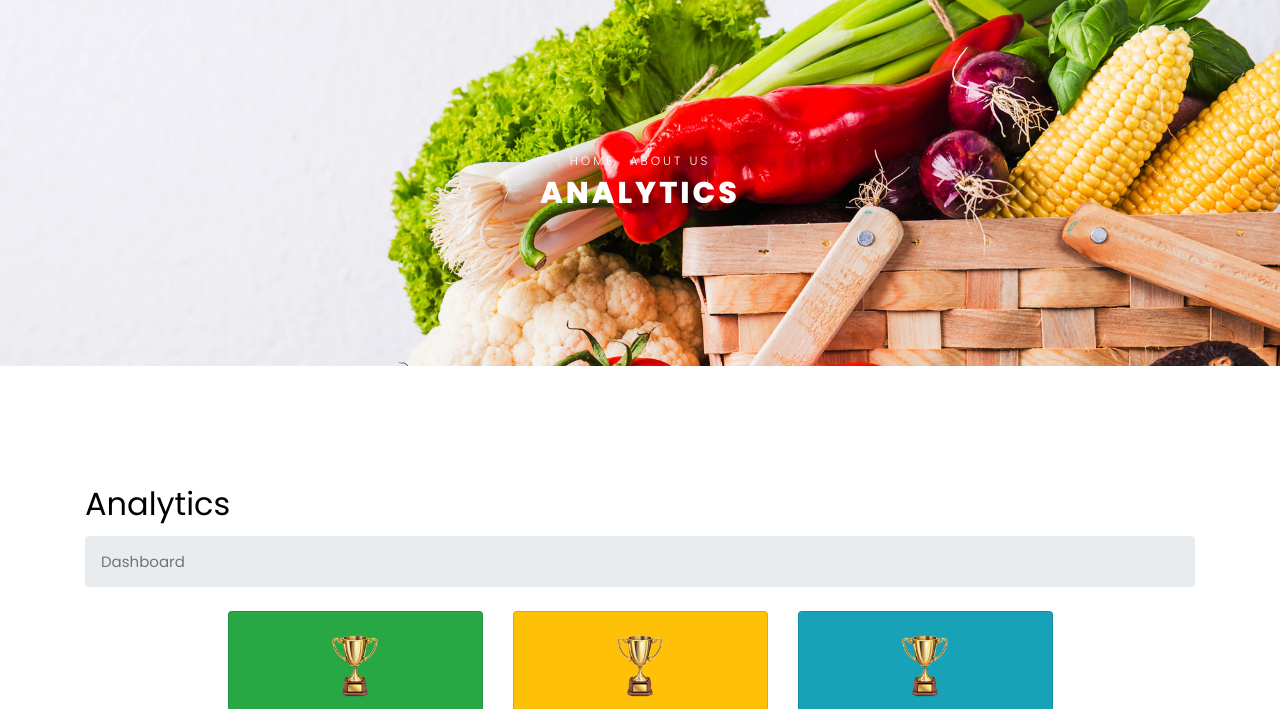
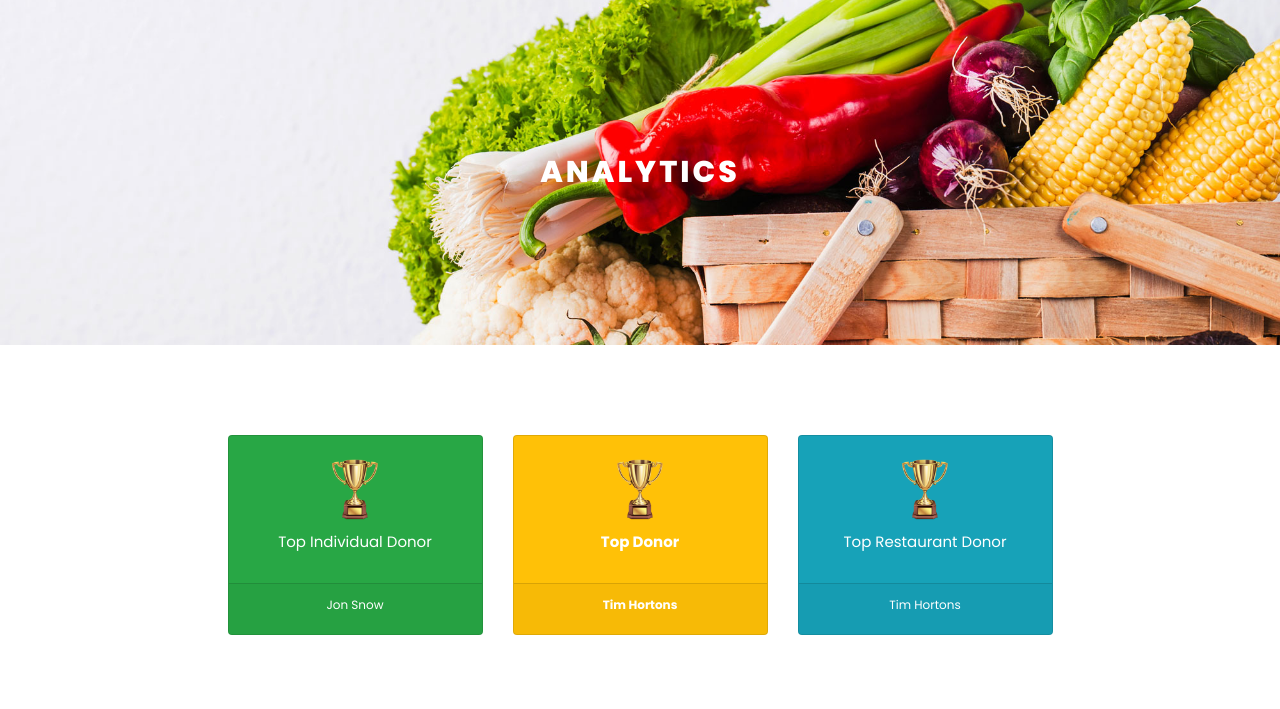
Before and after one commit to ShaneDsouza4/FoodConnect, a Django app: page /analytics/analytics/ in a window 1280 px wide. Shown: the part 96-805 px from the top of the page. Run offline with Django 5.2, Linux system fonts and the light colour scheme; data comes from the database, SQL or seed files in the repository; some libraries are stand-ins or nearby versions; some web fonts are replaced.

Commit message:
fixed analytics page UI

```diff
--- a/templates/webpages/analytics.html
+++ b/templates/webpages/analytics.html
@@ -40,7 +40,6 @@
       <div class="container">
         <div class="row no-gutters slider-text align-items-center justify-content-center">
           <div class="col-md-9 ftco-animate text-center">
-          	<p class="breadcrumbs"><span class="mr-2"><a href="{% url 'landing' %}">Home</a></span> <span>About us</span></p>
             <h1 class="mb-0 bread">Analytics</h1>
           </div>
         </div>
@@ -55,10 +54,6 @@
             <!-- Starting Analytics -->
             <main>
                 <div class="container-fluid px-4">
-                    <h2 class="mt-4">Analytics</h2>
-                    <ol class="breadcrumb mb-4">
-                        <li class="breadcrumb-item active">Dashboard</li>
-                    </ol>
 
                     <div class="container-fluid">
                         <!-- Metric Cards -->
```
